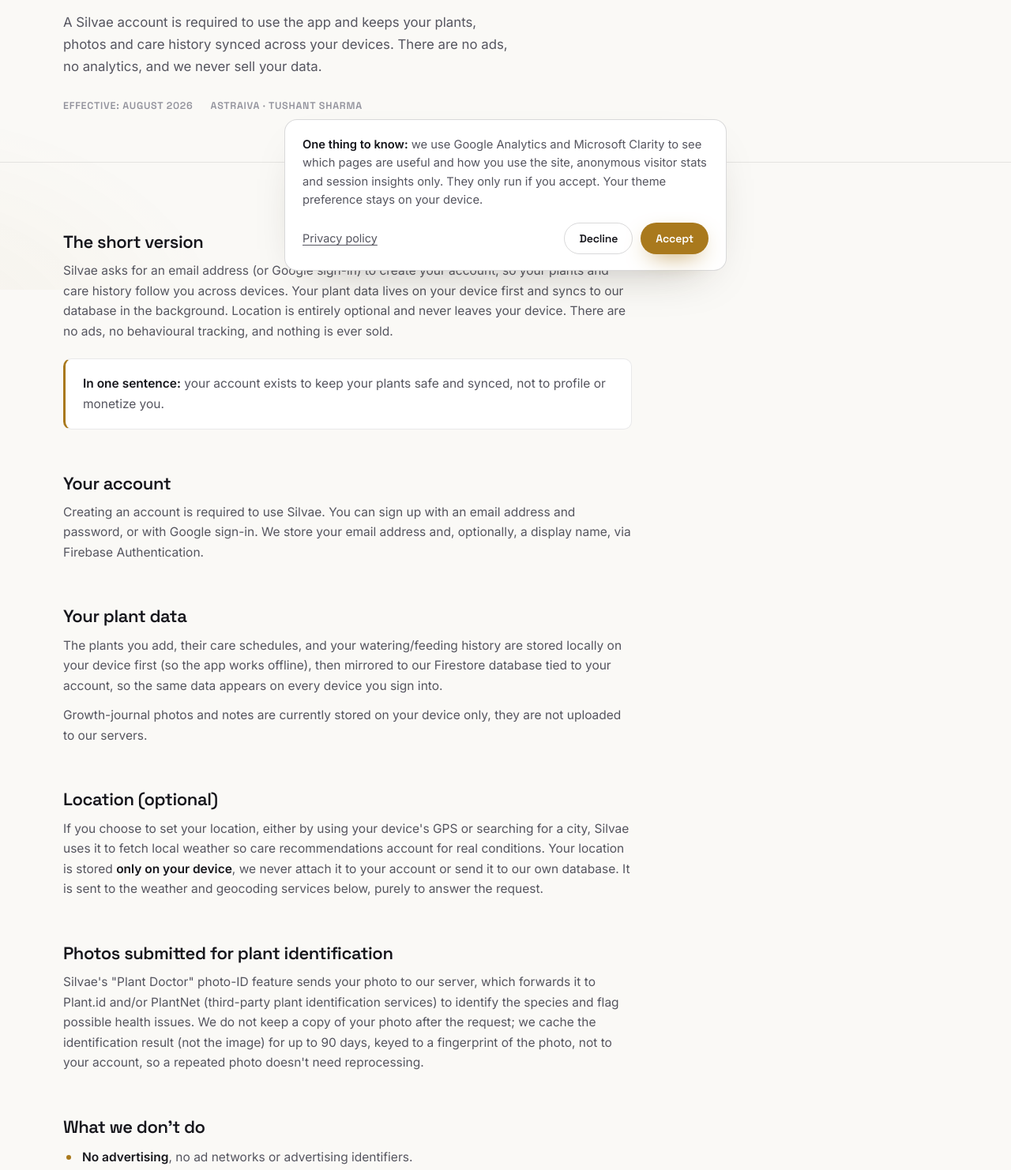
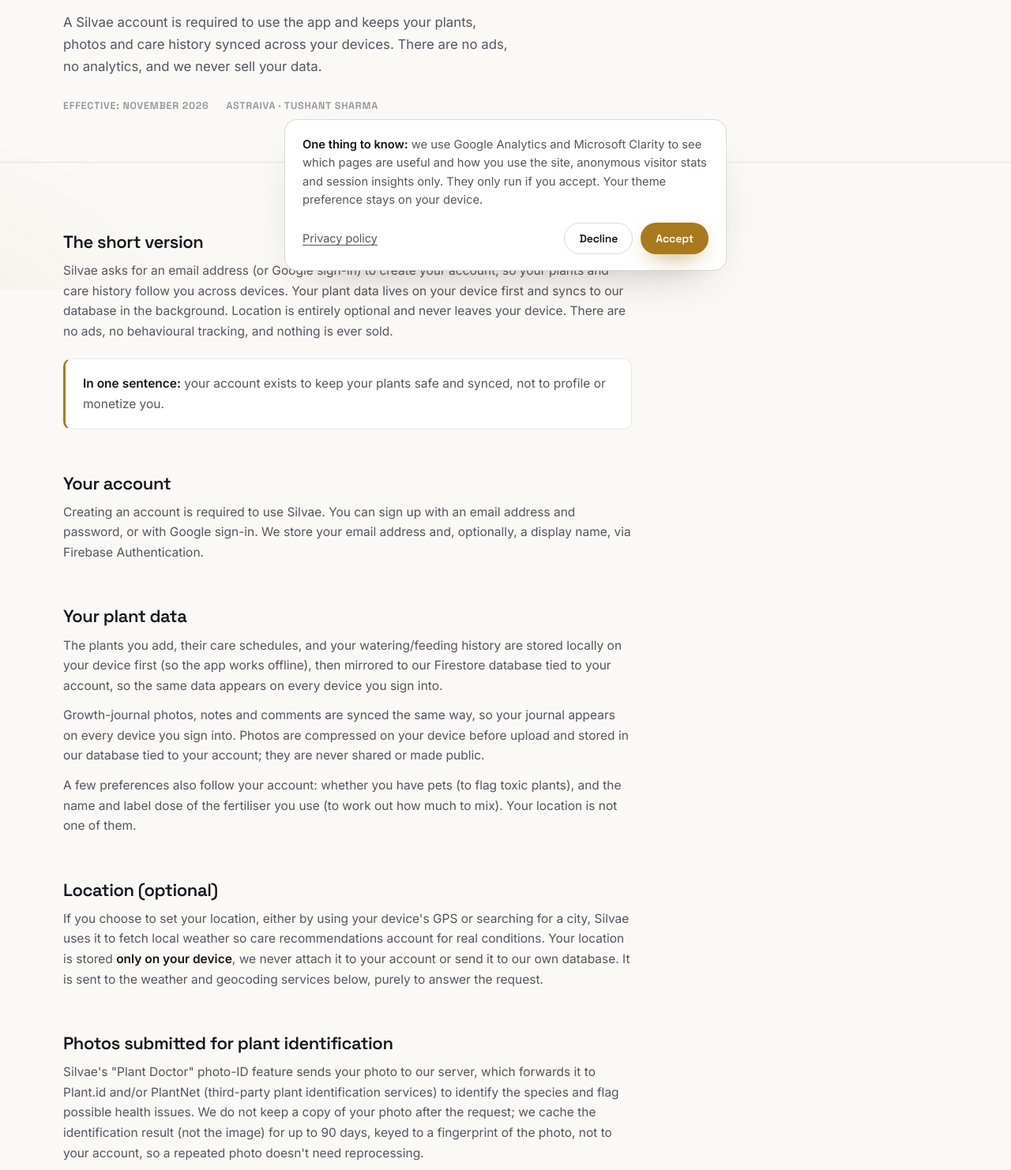
Before and after one commit to Jadax/AstraivaWebsite, a plain HTML site: page privacy/silvae.html in a window 1280 px wide. Shown: the part 433-1915 px from the top of the page at 79% size. Drawn offline with Linux system fonts and the light colour scheme.

Commit message:
Silvae privacy: journal photos and preferences now sync to the account
Co-Authored-By: Claude Opus 5.5 <noreply@anthropic.com>

```diff
--- a/privacy/silvae.html
+++ b/privacy/silvae.html
@@ -126,7 +126,7 @@
             your data.
           </p>
           <div class="legal-meta">
-            <span>Effective: August 2026</span>
+            <span>Effective: November 2026</span>
             <span>Astraiva · Tushant Sharma</span>
           </div>
         </div>
@@ -165,8 +165,15 @@
             database tied to your account, so the same data appears on every device you sign into.
           </p>
           <p>
-            Growth-journal photos and notes are currently stored on your device only, they are not
-            uploaded to our servers.
+            Growth-journal photos, notes and comments are synced the same way, so your journal
+            appears on every device you sign into. Photos are compressed on your device before
+            upload and stored in our database tied to your account; they are never shared or made
+            public.
+          </p>
+          <p>
+            A few preferences also follow your account: whether you have pets (to flag toxic
+            plants), and the name and label dose of the fertiliser you use (to work out how much to
+            mix). Your location is not one of them.
           </p>
 
           <h2 id="location">Location (optional)</h2>
@@ -223,7 +230,7 @@
           <h2 id="changes">Changes to this policy</h2>
           <p>
             If Silvae's data practices change, this page will be updated first, with a new
-            effective date, before the app changes. Last updated <strong>August 2026</strong>.
+            effective date, before the app changes. Last updated <strong>November 2026</strong>.
           </p>
 
           <h2 id="contact">Contact</h2>
```
